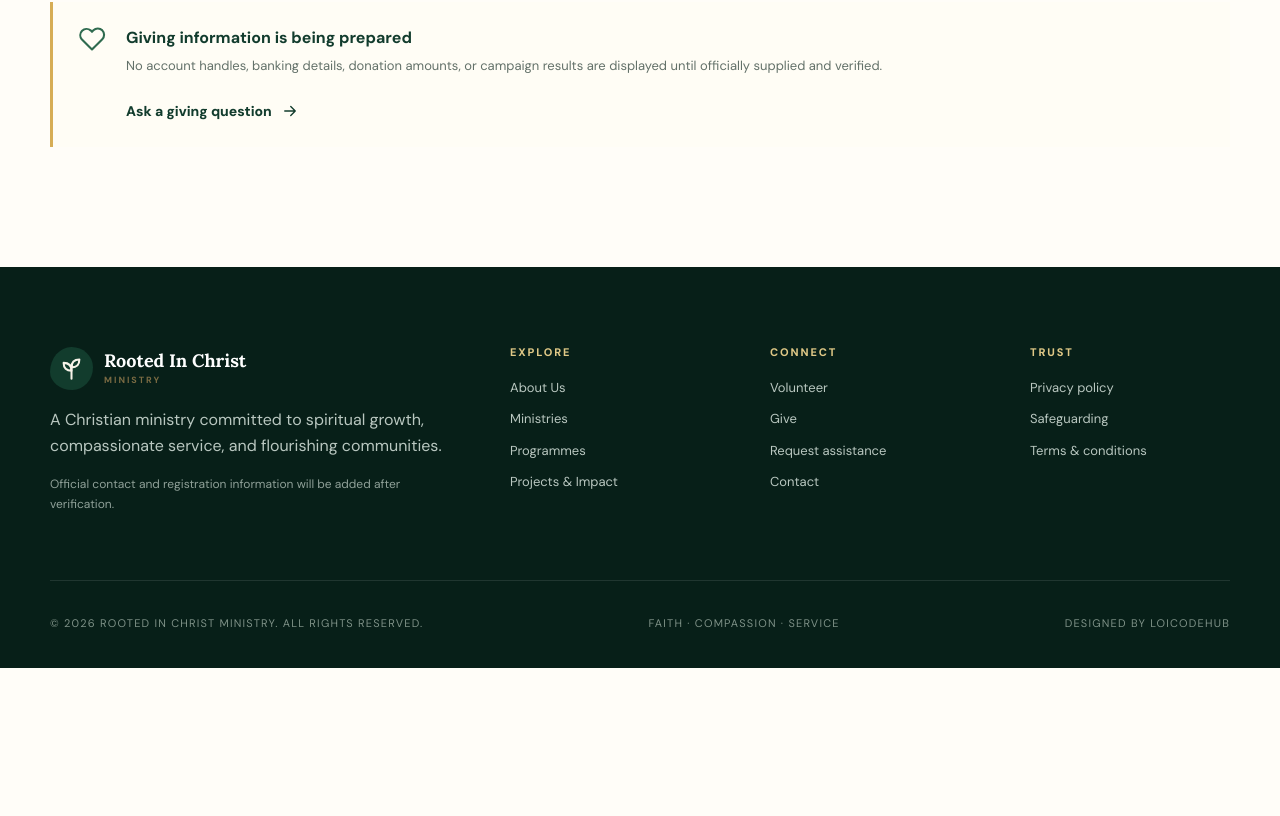
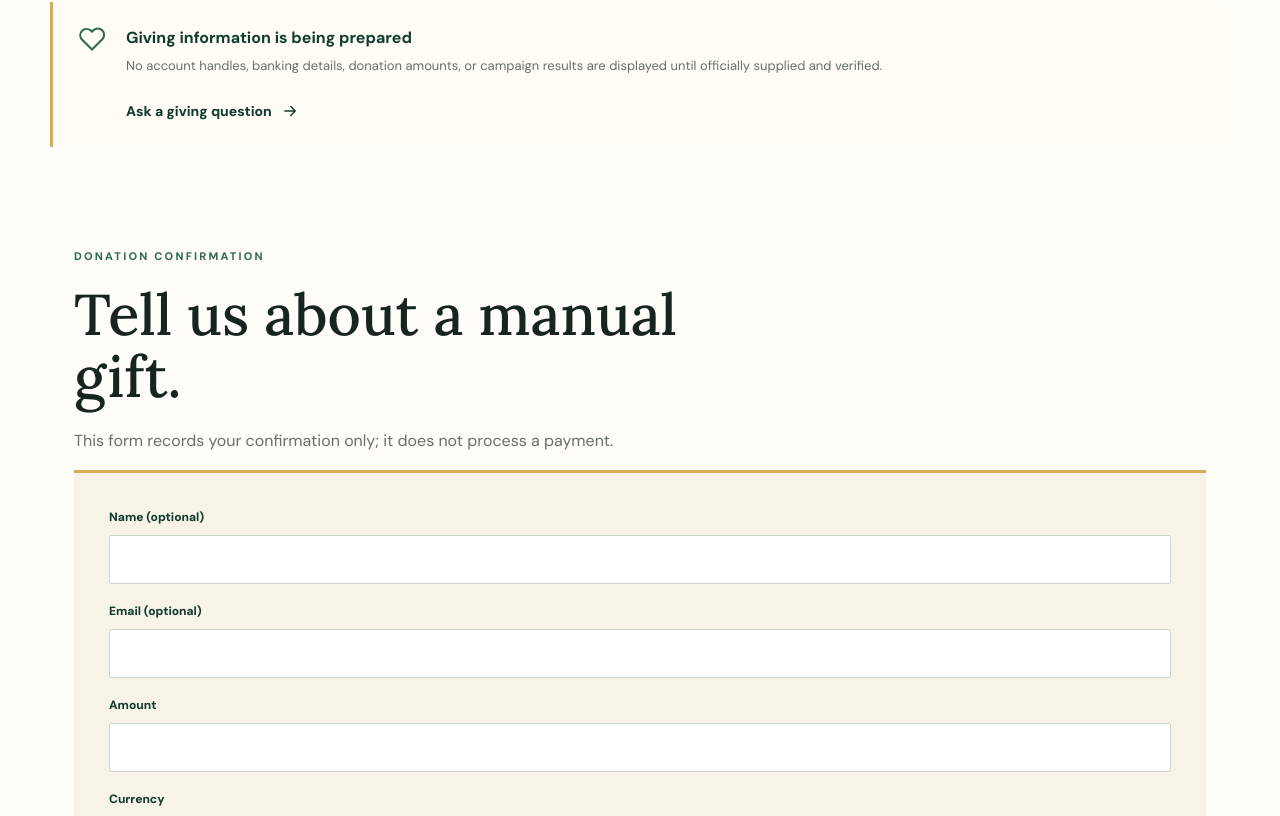
Before and after one commit to atevans1/rootedinchristmin, a Next.js app: page /give in a window 1280 px wide. Shown: the part 1240-2056 px from the top of the page. Before the commit the page ends 1908 px from the top, so only its background shows below. Built offline with nearby package versions, Linux system fonts and the light colour scheme; no server answers.

Commit message:
Add manual donation confirmation form

```diff
--- /dev/null
+++ b/app/give/actions.ts
@@ -0,0 +1,4 @@
+"use server";
+import { createRootedSupabaseServerClient } from "@/lib/supabase/rooted";
+export type GiveState = { ok: boolean; message: string };
+export async function submitDonation(_previous: GiveState, formData: FormData): Promise<GiveState> { const amount = Number(formData.get("amount")); const currency = String(formData.get("currency") || "").trim(); const date = String(formData.get("donation_date") || "").trim(); if (!amount || amount < 0 || !currency || !date) return { ok: false, message: "Please enter the amount, currency, and donation date." }; const supabase = await createRootedSupabaseServerClient(); if (!supabase) return { ok: false, message: "Giving is not configured yet." }; const { error } = await supabase.from("donation_records").insert({ donor_name: String(formData.get("donor_name") || "").trim() || null, donor_email: String(formData.get("donor_email") || "").trim() || null, amount, currency, received_at: date, method: String(formData.get("method") || "manual").trim(), external_reference: String(formData.get("reference") || "").trim() || null, notes: String(formData.get("notes") || "").trim() || null }); return error ? { ok: false, message: "We could not record your donation confirmation." } : { ok: true, message: "Thank you. Your donation confirmation has been received." }; }
--- a/app/give/page.tsx
+++ b/app/give/page.tsx
@@ -1,5 +1,6 @@
 import Link from "next/link";
 import { Icon } from "@/components/icon";
+import { GiveConfirmationForm } from "@/components/give-confirmation-form";
 export const metadata = { title: "Give", description: "Support the work of Rooted In Christ Ministry." };
 const pathways = [["Give with purpose", "Approved giving categories and campaign information will be published here when supplied by the ministry."], ["Manual giving methods", "Cash App and other approved payment apps will be added later with verified account details."], ["Ask a giving question", "Use the contact pathway for giving enquiries while official details are being prepared."]];
-export default function GivePage() { return <main id="main-content" className="simple-page"><section className="page-hero"><div className="container"><p className="eyebrow light">Give</p><h1>Support the mission with confidence.</h1><p>Generosity is a trust. We are preparing clear, approved ways to support the work.</p></div></section><section className="container give-page"><div className="stories-intro"><p className="eyebrow">Giving at Rooted In Christ</p><h2>Responsible support starts with transparency.</h2><p>Donations will be handled manually. Cash App and other approved payment apps will be added later with verified account details.</p></div><div className="giving-grid">{pathways.map(([title, description], index) => <article key={title}><span>0{index + 1}</span><h3>{title}</h3><p>{description}</p></article>)}</div><div className="giving-note"><Icon name="heart" size={28} /><div><strong>Giving information is being prepared</strong><p>No account handles, banking details, donation amounts, or campaign results are displayed until officially supplied and verified.</p><Link href="/contact" className="arrow-link">Ask a giving question <Icon name="arrow" size={18} /></Link></div></div></section></main>; }
+export default function GivePage() { return <main id="main-content" className="simple-page"><section className="page-hero"><div className="container"><p className="eyebrow light">Give</p><h1>Support the mission with confidence.</h1><p>Generosity is a trust. We are preparing clear, approved ways to support the work.</p></div></section><section className="container give-page"><div className="stories-intro"><p className="eyebrow">Giving at Rooted In Christ</p><h2>Responsible support starts with transparency.</h2><p>Donations will be handled manually. Cash App and other approved payment apps will be added later with verified account details.</p></div><div className="giving-grid">{pathways.map(([title, description], index) => <article key={title}><span>0{index + 1}</span><h3>{title}</h3><p>{description}</p></article>)}</div><div className="giving-note"><Icon name="heart" size={28} /><div><strong>Giving information is being prepared</strong><p>No account handles, banking details, donation amounts, or campaign results are displayed until officially supplied and verified.</p><Link href="/contact" className="arrow-link">Ask a giving question <Icon name="arrow" size={18} /></Link></div></div><section className="container give-page"><div className="stories-intro"><p className="eyebrow">Donation confirmation</p><h2>Tell us about a manual gift.</h2><p>This form records your confirmation only; it does not process a payment.</p></div><GiveConfirmationForm /></section></section></main>; }
--- /dev/null
+++ b/components/give-confirmation-form.tsx
@@ -0,0 +1,5 @@
+"use client";
+import { useActionState } from "react";
+import { submitDonation, type GiveState } from "@/app/give/actions";
+const initial: GiveState = { ok: false, message: "" };
+export function GiveConfirmationForm() { const [state, action, pending] = useActionState(submitDonation, initial); return <form className="contact-form" action={action}><label>Name (optional)<input name="donor_name" /></label><label>Email (optional)<input name="donor_email" type="email" /></label><label>Amount<input name="amount" type="number" min="0.01" step="0.01" required /></label><label>Currency<input name="currency" placeholder="USD, NGN, etc." required /></label><label>Date<input name="donation_date" type="date" required /></label><label>Method<input name="method" placeholder="Cash App, bank transfer, cash" required /></label><label>Reference (optional)<input name="reference" /></label><label>Notes (optional)<textarea name="notes" rows={3} /></label><button className="button" disabled={pending} type="submit">{pending ? "Sending…" : "Confirm donation"}</button>{state.message && <p className={state.ok ? "form-success" : "form-error"} role="status">{state.message}</p>}</form>; }
```
